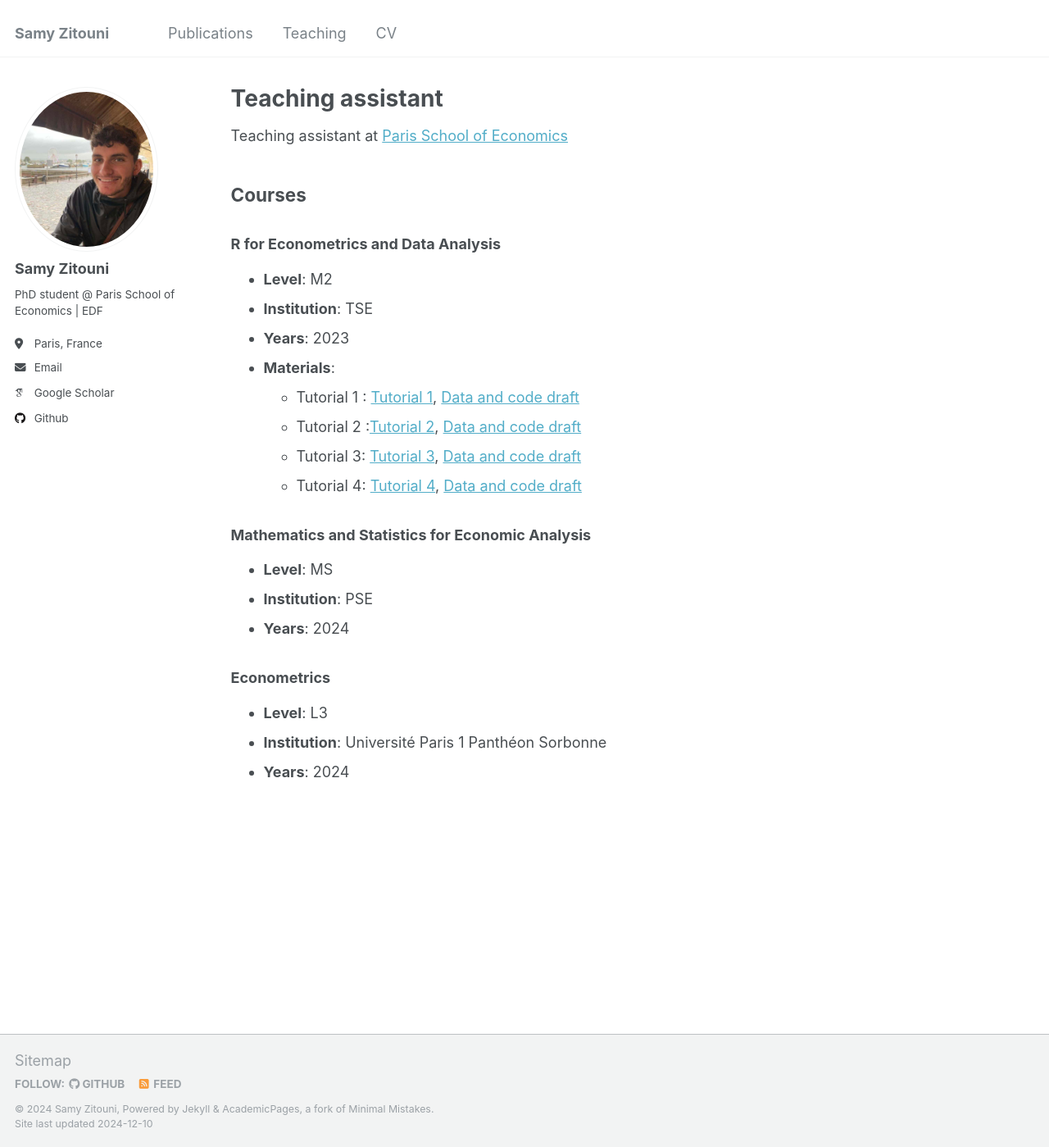
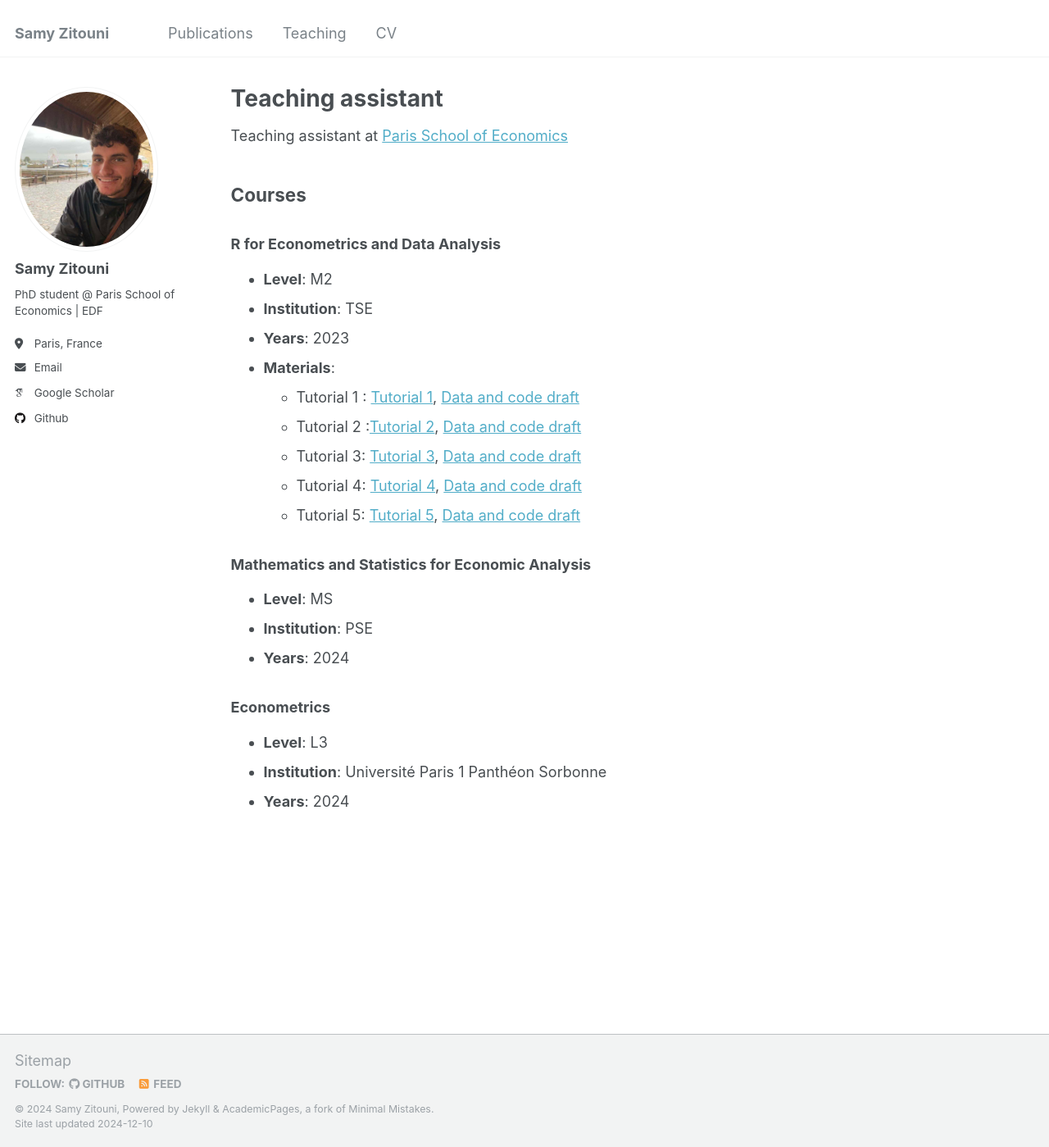
Before and after one commit to SamyZtn/samyzitouni.github.io, a Jekyll site: the page built from _pages/teaching.md, in a window 1280 px wide and 1399 px high. Shown: the whole window at 82% size. Built offline with Jekyll 4.4.1, drawn with Linux system fonts in a browser that asks for light colours; some web fonts are replaced.

Commit message:
Update teaching.md

```diff
--- a/_pages/teaching.md
+++ b/_pages/teaching.md
@@ -19,6 +19,7 @@ Teaching assistant at [Paris School of Economics](https://www.parisschoolofecono
      - Tutorial 2 :[Tutorial 2](https://raw.githubusercontent.com/SamyZtn/samyzitouni.github.io/master/files/TD2.pdf), [Data and code draft](https://raw.githubusercontent.com/SamyZtn/samyzitouni.github.io/master/files/Tuto2.zip)
      - Tutorial 3: [Tutorial 3](https://raw.githubusercontent.com/SamyZtn/samyzitouni.github.io/master/files/TD3.pdf), [Data and code draft](https://raw.githubusercontent.com/SamyZtn/samyzitouni.github.io/master/files/Tuto3.zip)
      - Tutorial 4: [Tutorial 4](https://raw.githubusercontent.com/SamyZtn/samyzitouni.github.io/master/files/slides_econometrics_1.pdf), [Data and code draft](https://raw.githubusercontent.com/SamyZtn/samyzitouni.github.io/master/files/Tuto4.zip)
+     - Tutorial 5: [Tutorial 5](https://raw.githubusercontent.com/SamyZtn/samyzitouni.github.io/master/files/Tuto5.pdf), [Data and code draft](https://raw.githubusercontent.com/SamyZtn/samyzitouni.github.io/master/files/Tuto5.zip)
 
 ### Mathematics and Statistics for Economic Analysis
 - **Level**: MS
```
